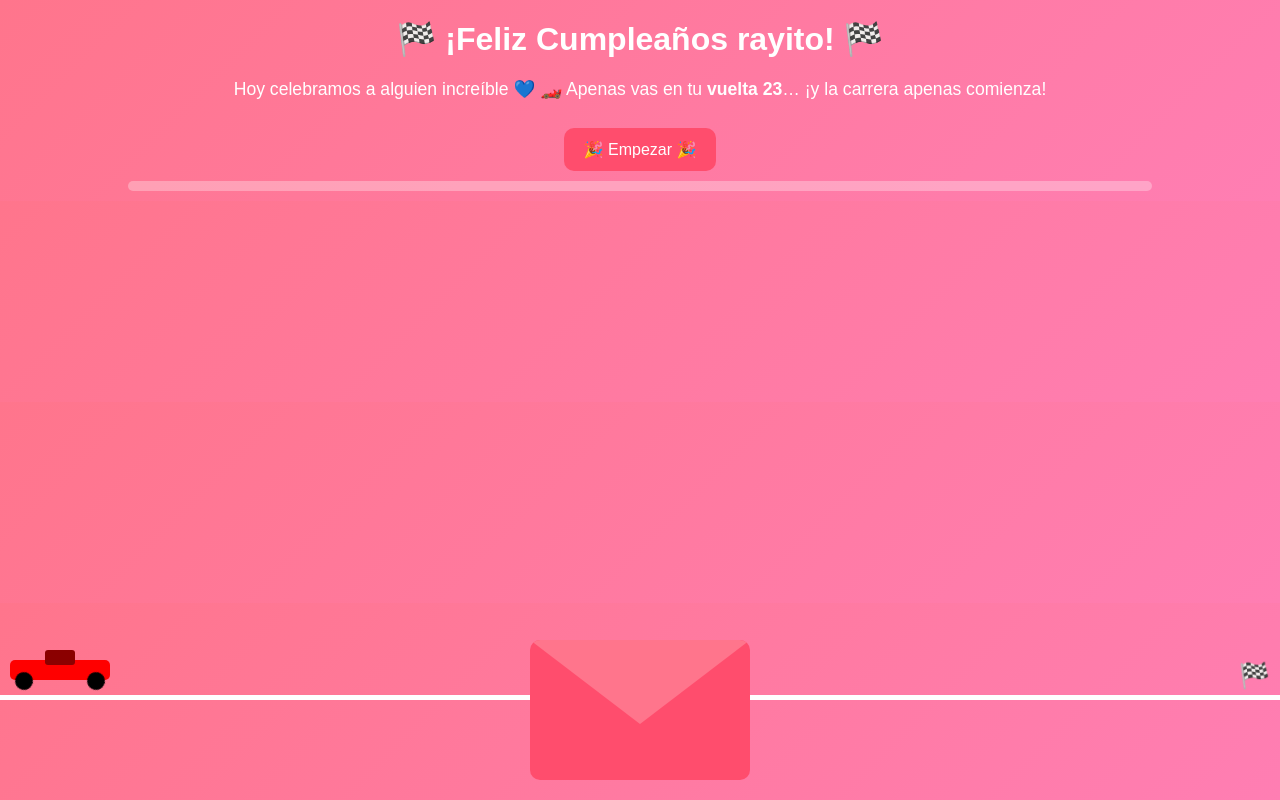
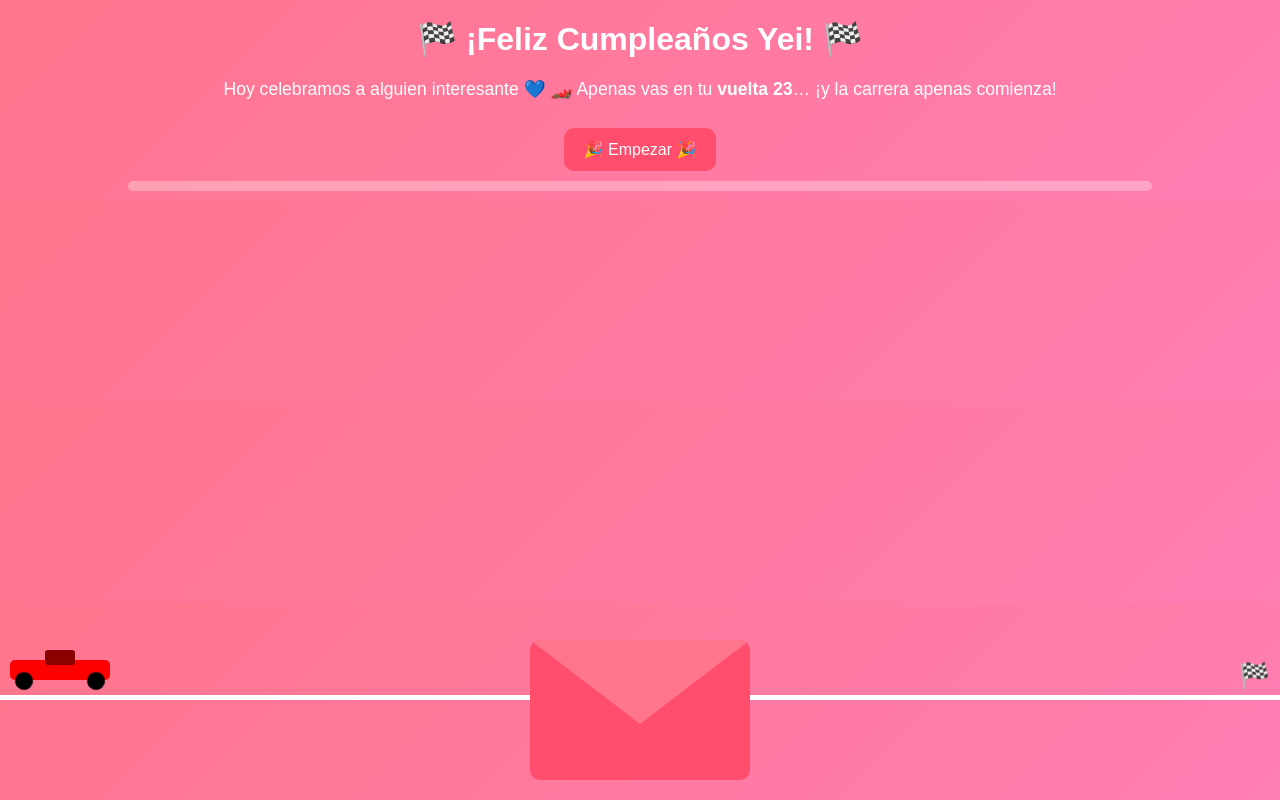
Before and after one commit to kaortizl-glitch/Cumple-y, a plain HTML site: page index.html in a window 1280 px wide. Drawn offline with Linux system fonts and the light colour scheme.

Commit message:
index.html

```diff
--- a/index.html
+++ b/index.html
@@ -171,10 +171,10 @@ button {
 
 <body>
 
-<h1>🏁 ¡Feliz Cumpleaños rayito! 🏁</h1>
+<h1>🏁 ¡Feliz Cumpleaños Yei! 🏁</h1>
 
 <p>
-Hoy celebramos a alguien increíble 💙
+Hoy celebramos a alguien interesante 💙
 🏎️ Apenas vas en tu <strong>vuelta 23</strong>… ¡y la carrera apenas comienza!
 </p>
 
@@ -200,7 +200,7 @@ Hoy celebramos a alguien increíble 💙
     <h3>💌 Para ti</h3>
     <p>
       Sigue acelerando hacia tus sueños 🚀
-      Espero que cumplas todo lo que te propongas,
+      Espero que cumplas todos lo que deseas,
       que seas muy feliz y siempre te sientas amado. 💙
       Nunca dejes de ser esa persona que lucha por lo que quiere.
     </p>
```
